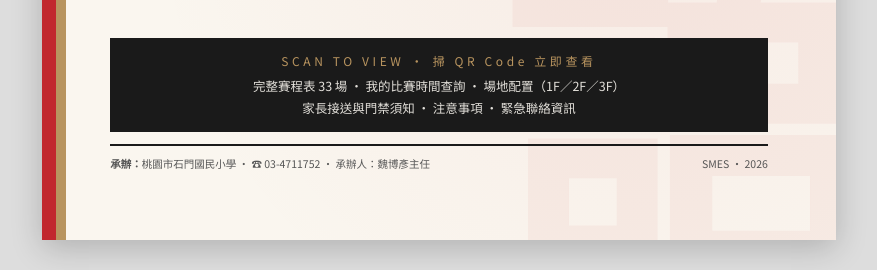
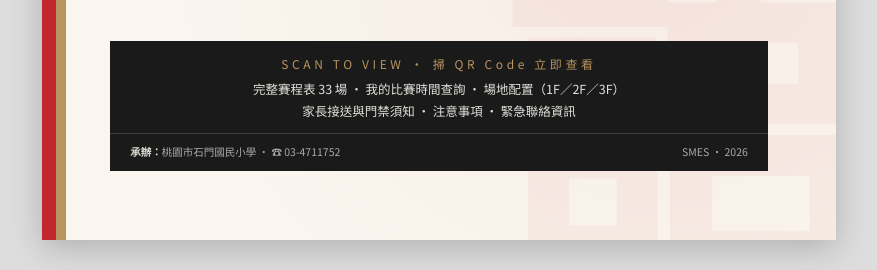
Before and after one commit to cagoooo/Language-Competitions, a plain HTML site: page poster.html in a window 1280 px wide. Shown: the part 1000-1270 px from the top of the page, without its empty margins (201-1078 px from the left). Drawn offline with Linux system fonts and the light colour scheme.

Commit message:
🎨 poster.html 底部徹底重設計:features + 承辦資訊合併為單一 banner
【為何前一輪修正不足】
- features 用 margin-top:auto 推到底
- footer 是 normal flow 在後
- 但 A4 內容已接近滿,flex 行為下 footer 可能跑到 features 同一位置或被截掉
- 視覺上「SCAN TO VIEW」與「承辦/SMES」疊在同一行

【根本解法】
把兩個區塊合併為單一 .bottom-banner:
1. .spacer 用 flex:1 撐開 → 自然把 banner 推到 A4 紙底部
2. .bottom-banner 包住 features + poster-credits:
   - 統一黑底 + 白字
   - features:padding 14 20 12,標題 + 兩行內容
   - 半透明分隔線 (rgba 255 255 255 / .15)
   - poster-credits:padding 10 20 12,承辦資訊 + SMES·2026
3. 結構保證絕對不會重疊(同一父 div 內,自然垂直排列)

【SW】
bump 007 → 008

Co-Authored-By: Claude Opus 4.7 (1M context) <noreply@anthropic.com>

```diff
--- a/poster.html
+++ b/poster.html
@@ -215,11 +215,16 @@
     margin-top: 2px;
   }
 
-  .features {
-    margin-top: auto;
+  /* 底部 banner:features + footer 合併,絕不重疊 */
+  .spacer { flex: 1 1 auto; min-height: 8px; }
+
+  .bottom-banner {
     background: var(--ink);
     color: var(--paper);
-    padding: 14px 20px;
+    overflow: hidden;
+  }
+  .features {
+    padding: 14px 20px 12px;
     text-align: center;
   }
   .features-title {
@@ -233,19 +238,18 @@
     line-height: 1.75;
     color: rgba(250,246,239,0.9);
   }
-
-  .poster-footer {
-    margin-top: 12px;
-    padding-top: 10px;
-    border-top: 2px solid var(--ink);
+  .poster-credits {
+    padding: 10px 20px 12px;
+    border-top: 1px solid rgba(255,255,255,0.15);
     display: flex;
     justify-content: space-between;
     align-items: center;
     flex-wrap: wrap;
-    gap: 6px 12px;
+    gap: 4px 12px;
     font-size: 10.5px;
-    color: #555;
+    color: rgba(250,246,239,0.65);
   }
+  .poster-credits strong { color: rgba(250,246,239,0.85); }
 
   @media print {
     @page { size: A4; margin: 0; }
@@ -301,6 +305,11 @@
       <div class="qr-url" id="qrUrl">https://cagoooo.github.io/Language-Competitions/</div>
     </div>
 
+    <!-- 彈性空白,把 bottom-banner 推到 A4 紙底部 -->
+    <div class="spacer"></div>
+
+    <!-- 底部 banner(features + 承辦資訊合併,絕不重疊) -->
+    <div class="bottom-banner">
       <div class="features">
         <div class="features-title">SCAN TO VIEW · 掃 QR Code 立即查看</div>
         <div class="features-list">
@@ -308,10 +317,10 @@
           家長接送與門禁須知 ・ 注意事項 ・ 緊急聯絡資訊
         </div>
       </div>
-
-    <div class="poster-footer">
-      <div><strong>承辦：</strong>桃園市石門國民小學 ・ ☎ 03-4711752 ・ 承辦人：魏博彥主任</div>
-      <div>SMES · 2026</div>
+      <div class="poster-credits">
+        <span><strong>承辦：</strong>桃園市石門國民小學 ・ ☎ 03-4711752</span>
+        <span>SMES · 2026</span>
+      </div>
     </div>
   </div>
 </div>
--- a/sw.js
+++ b/sw.js
@@ -15,7 +15,7 @@
  *   → 跳出「網站有新版,點此重新整理」橫條(由 index.html 內 JS 監聽)。
  */
 
-const CACHE_VERSION = 'smes-langcomp-2026-05-14-007';
+const CACHE_VERSION = 'smes-langcomp-2026-05-14-008';
 const CACHE_NAME = `smes-langcomp::${CACHE_VERSION}`;
 
 // 安裝:預快取核心離線 fallback(只放最關鍵的少數檔案)
```
Lines whose indentation alone changed are shown as unchanged.
